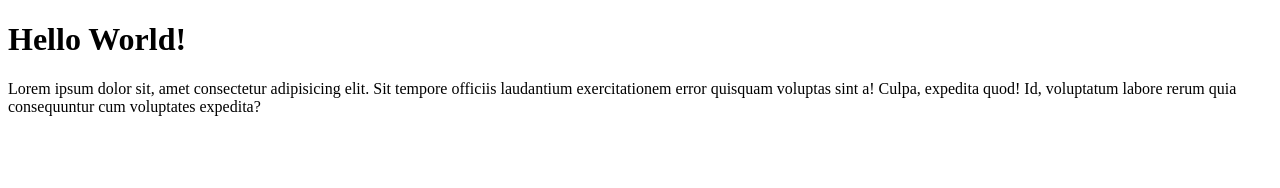
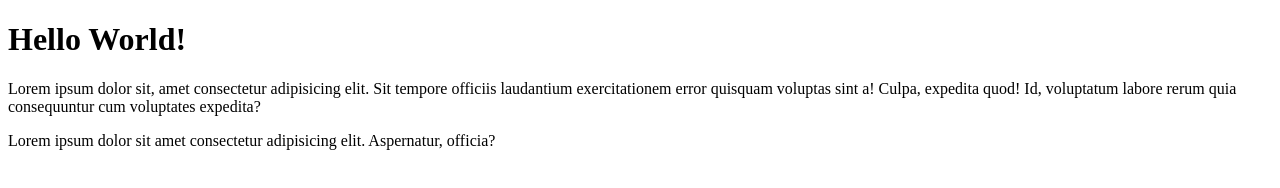
Before and after one commit to riibudd/wpu-git-set, a plain HTML site: page index.html in a window 1280 px wide. Drawn offline with Linux system fonts and the light colour scheme.

Commit message:
menambahkan paragraf 2

```diff
--- a/index.html
+++ b/index.html
@@ -9,5 +9,6 @@
   <body>
     <h1>Hello World!</h1>
     <p>Lorem ipsum dolor sit, amet consectetur adipisicing elit. Sit tempore officiis laudantium exercitationem error quisquam voluptas sint a! Culpa, expedita quod! Id, voluptatum labore rerum quia consequuntur cum voluptates expedita?</p>
+    <p>Lorem ipsum dolor sit amet consectetur adipisicing elit. Aspernatur, officia?</p>
   </body>
 </html>
```
